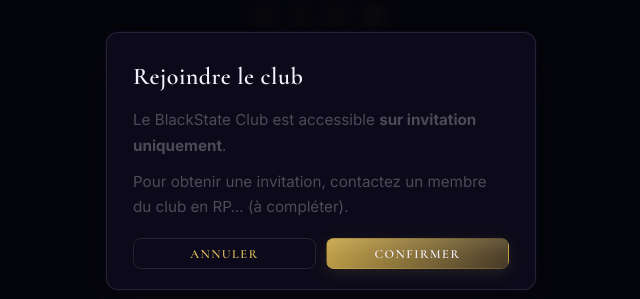
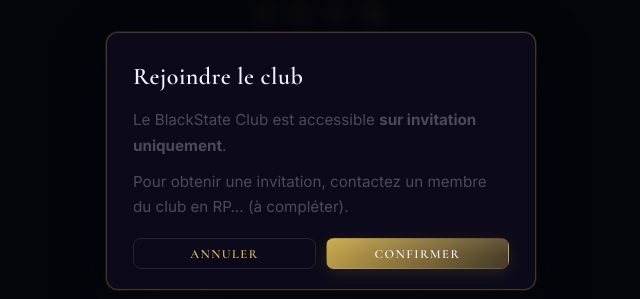
Before and after one commit to azurich/bs_gtarp, a website: page public/club.html in a window 1280 px wide. Both pictures are taken after a click on the button "L'accès se fait uniquement sur invitation.". Shown: the part 239-538 px from the top of the page, 319-959 px from the left. Drawn offline with nearby package versions, Linux system fonts and the light colour scheme.

Commit message:
fix(modale): anneau/bordure suivent l'accent de l'univers (or sur le club au lieu de violet)

```diff
--- a/public/core/tokens.css
+++ b/public/core/tokens.css
@@ -281,9 +281,11 @@ h1,h2,h3,.bignum{font-family:var(--display);letter-spacing:-0.02em}
 }
 #modalOverlay.hidden{display:none!important}
 .modal{
-  background:var(--surface-1);border:1px solid var(--bdr-med);border-radius:var(--r3);
+  background:var(--surface-1);
+  border:1px solid var(--accent-dim,var(--bdr-med));border-radius:var(--r3);
   padding:26px 26px 20px;width:100%;max-width:430px;
-  box-shadow:var(--shadow-lg);
+  /* anneau/ombre suit l'accent de l'univers (or sur le club, violet casino, rouge fight) */
+  box-shadow:0 20px 48px rgba(5,5,12,.8),0 0 0 1px var(--accent-soft,rgba(255,255,255,.08));
   animation:modalIn .22s var(--ease-back);
 }
 .modal h3{font-family:var(--display);font-size:1.5rem;color:var(--tx);margin-bottom:12px;letter-spacing:.02em;font-weight:600}
```
